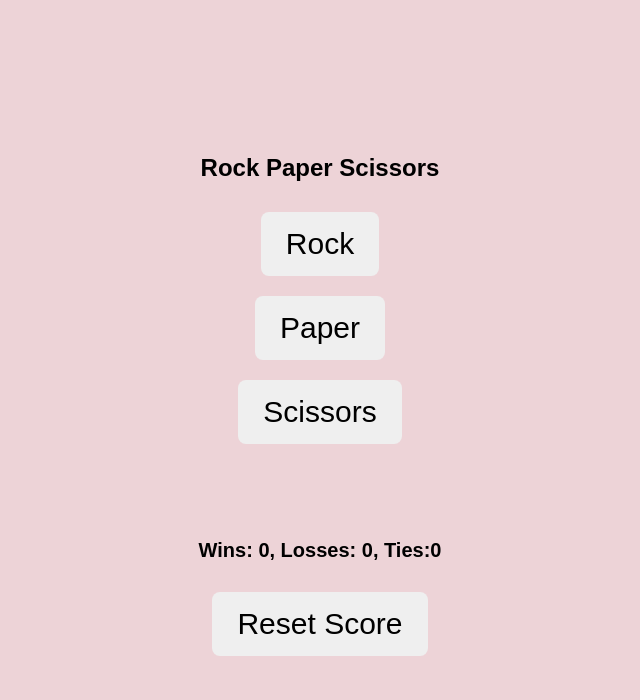
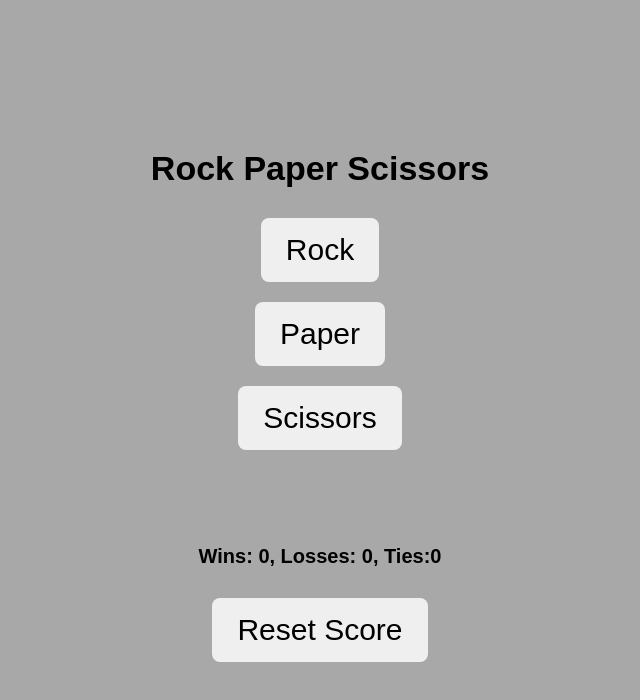
Before and after one commit to mahima9728/Rock_Paper_Scissor_JS, a plain HTML site: page index.html in a window 1280 px wide. Shown: the whole page, without its empty margins (320-960 px from the left). Drawn offline with Linux system fonts and the light colour scheme.

Commit message:
Update index.html

```diff
--- a/index.html
+++ b/index.html
@@ -11,12 +11,12 @@
       justify-content: center;
       align-items: center;
       height: 100vh;
-      background-color: rgb(237, 211, 215);
+      background-color: rgb(168, 168, 168);
       margin: 0;
     }
 
     p {
-      font-size: 24px;
+      font-size: 34px;
       font-weight: bold;
       margin: 20px 0;
     }
```
